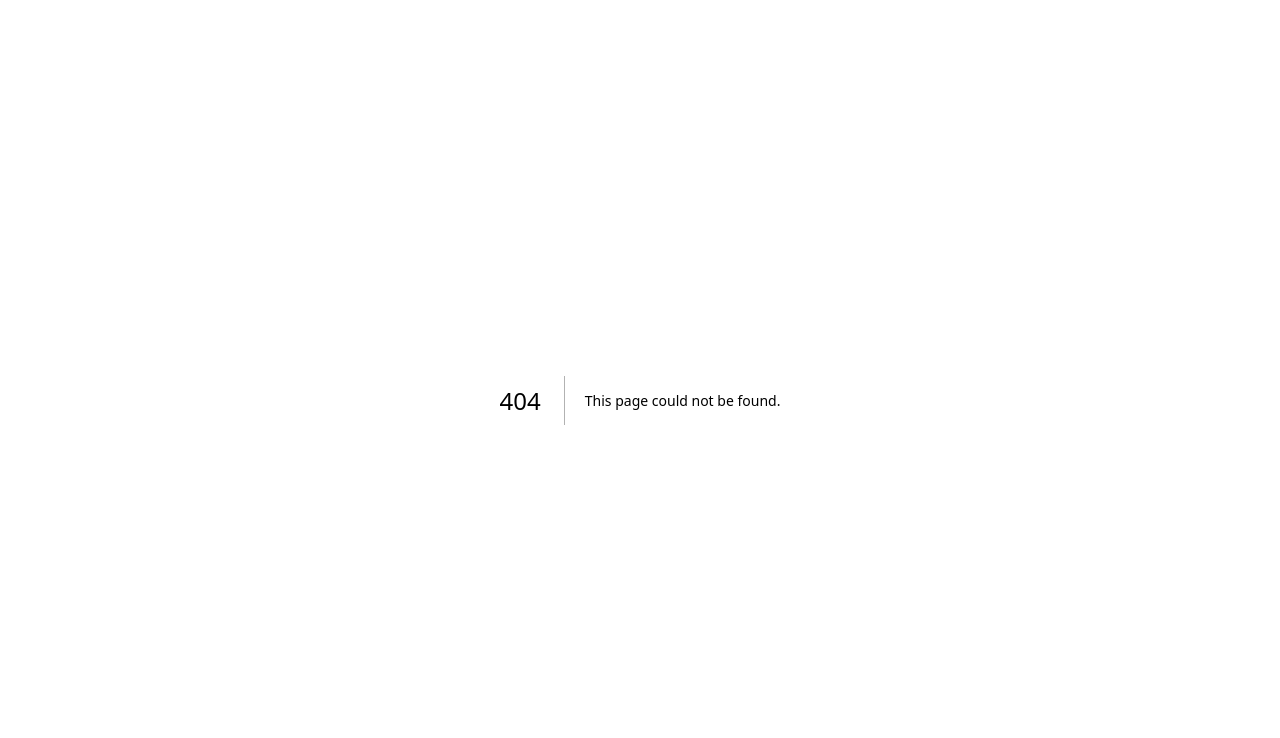
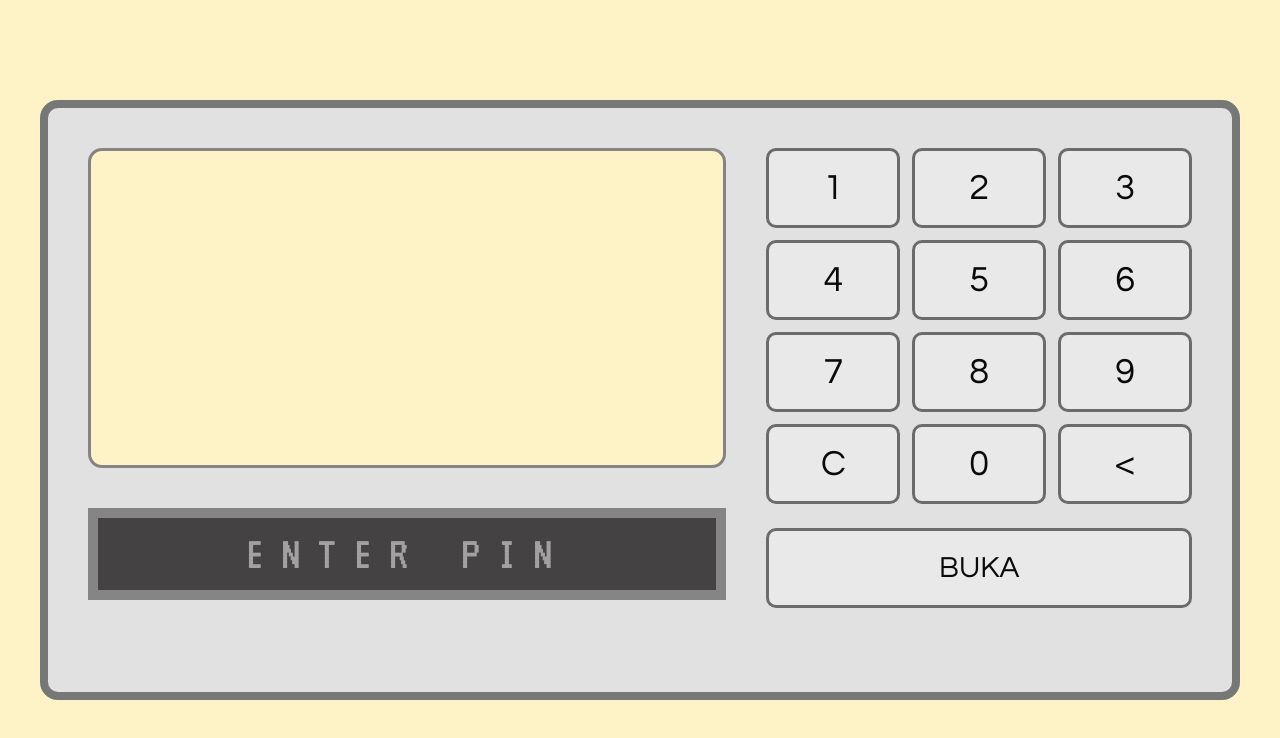
Before and after one commit to benayajosuaa/Frontend-Kav320, a Next.js app: page /loker/find-mine in a window 1280 px wide. Before the commit this address had no page. Shown: the top 738 px of the page. Built offline with nearby package versions, Linux system fonts and the light colour scheme.

Commit message:
draft : rancangan awal loker

```diff
--- /dev/null
+++ b/src/app/(public)/loker/(steps)/find-mine/page.tsx
@@ -0,0 +1,93 @@
+"use client";
+
+import { useState } from "react";
+import { Questrial} from "next/font/google";
+import { VT323 } from "next/font/google";
+
+const vt323 = VT323({
+  subsets: ["latin"],
+  weight: "400",
+});
+
+const quesFont = Questrial({
+  subsets: ["latin"],
+  weight: "400",
+});
+
+const keypadButtons = ["1", "2", "3", "4", "5", "6", "7", "8", "9", "C", "0", "<"];
+
+export default function FindMyLoker() {
+  const [pinInput, setPinInput] = useState("");
+
+  const handleKeypadClick = (value: string) => {
+    if (value === "C") {
+      setPinInput("");
+      return;
+    }
+
+    if (value === "<") {
+      setPinInput((currentValue) => currentValue.slice(0, -1));
+      return;
+    }
+
+    setPinInput((currentValue) => `${currentValue}${value}`);
+  };
+
+  return (
+    <div className={quesFont.className}>
+      <div className="flex min-h-screen items-center justify-center bg-amber-100">
+        <div className="h-150 w-300 border-8 border-[#777777] rounded-2xl bg-[#e1e1e1]">
+          <div className="flex flex-row gap-x-10 p-10">
+            <div className="basis-6/10 flex flex-col gap-y-10">
+              <div>
+                {/* Disini Tempat Iklan ya Wok */}
+                <div className="h-80 w-full bg-amber-100 border-3 border-[#848484] rounded-xl">
+
+                </div>
+              </div>
+
+              <div className={vt323.className}>
+                <input
+                  className="w-full border-10 border-[#858585] bg-[#444242] p-3 text-center text-5xl tracking-[0.35em] text-white outline-none"
+                  type="text"
+                  value={pinInput}
+                  readOnly
+                  placeholder="ENTER PIN"
+                />
+              </div>
+            </div>
+
+            <div className="basis-4/10 flex flex-col justify-between">
+              <div>
+                <div>
+                  <div className={`${quesFont.className} grid grid-cols-3 grid-rows-4 gap-3`}>
+                  {keypadButtons.map((button) => {
+                    return (
+                      <button
+                        key={button}
+                        type="button"
+                        onClick={() => handleKeypadClick(button)}
+                        className="h-20 border-3 rounded-lg bg-[#e9e9e9] border-[#6b6b6b] text-4xl flex items-center justify-center"
+                      >
+                        {button}
+                      </button>
+                    );
+                  })}
+                  </div>
+                </div>
+              </div>
+              <div>
+                <button
+                        type="button"
+                        className="mt-6 w-full h-20 flex items-center justify-center text-3xl bg-[#e9e9e9] border-3 rounded-lg border-[#6b6b6b]"
+                    >
+                        BUKA
+                </button>
+              </div>
+            </div>
+          </div>
+        </div>
+      </div>
+    </div>
+  );
+}
--- a/src/app/(public)/dudu/page.tsx
+++ b/src/app/(public)/loker/page.tsx
@@ -33,10 +33,10 @@ export default function HomePage(){
                 <div className="w-full bg-amber-50">
 
 
-                    <div className="relative w-full overflow-hidden p-10 pt-30">
+                    <div className="relative w-full overflow-hidden pt-20 p-3 md:p-10 md:pt-30">
                         {/* Loker Content */}
                         <div className="relative z-20">
-                            <div className="grid grid-cols-2 auto-rows-[140px] gap-2 md:auto-rows-[165px] lg:grid-cols-4 2xl:grid-cols-5">
+                            <div className="grid grid-cols-2 auto-rows-[140px] gap-1 md:auto-rows-[165px] lg:grid-cols-4 2xl:grid-cols-5">
                                 <div className="col-span-2 row-span-4 md:row-span-3 lg:row-span-2 border-slate-400 border-4 bg-gray-100 p-4 md:p-5">
                                     <div className="flex h-full flex-col justify-between gap-y-6 md:gap-y-10">
                                         {/* row 1 */}
@@ -50,7 +50,7 @@ export default function HomePage(){
                                                                     text={[
                                                                         "Loker Kamar 320",
                                                                         "Cari Loker Mu",
-                                                                        "Temukan Pesan di Loker Mu",
+                                                                        "Temukan Pesanmu",
                                                                         "kamar320.com"
                                                                     ]}
                                                                     typingSpeed={75}
```
Also changed, not shown: src/components/navbar-loker/index.tsx (added).
